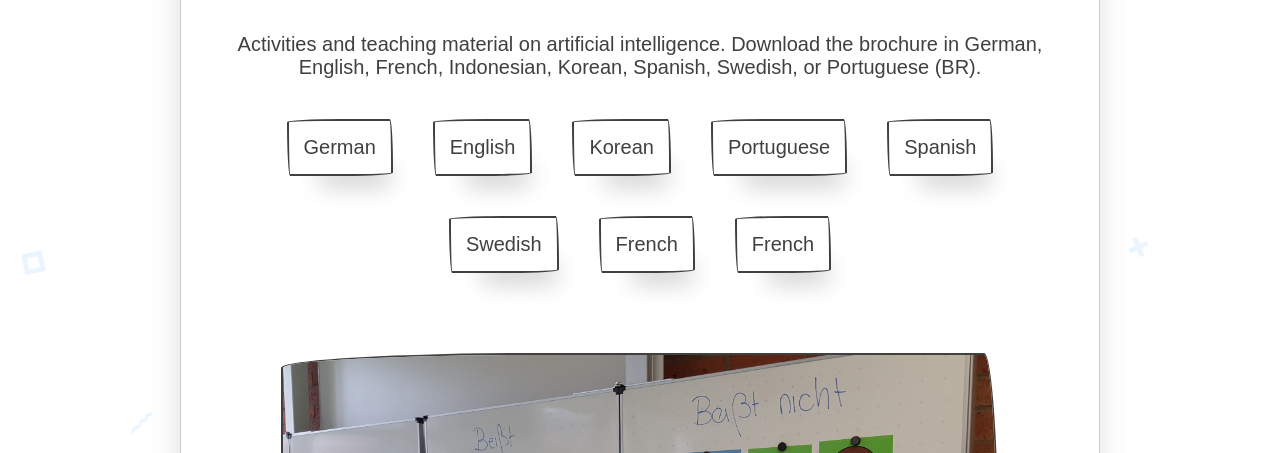
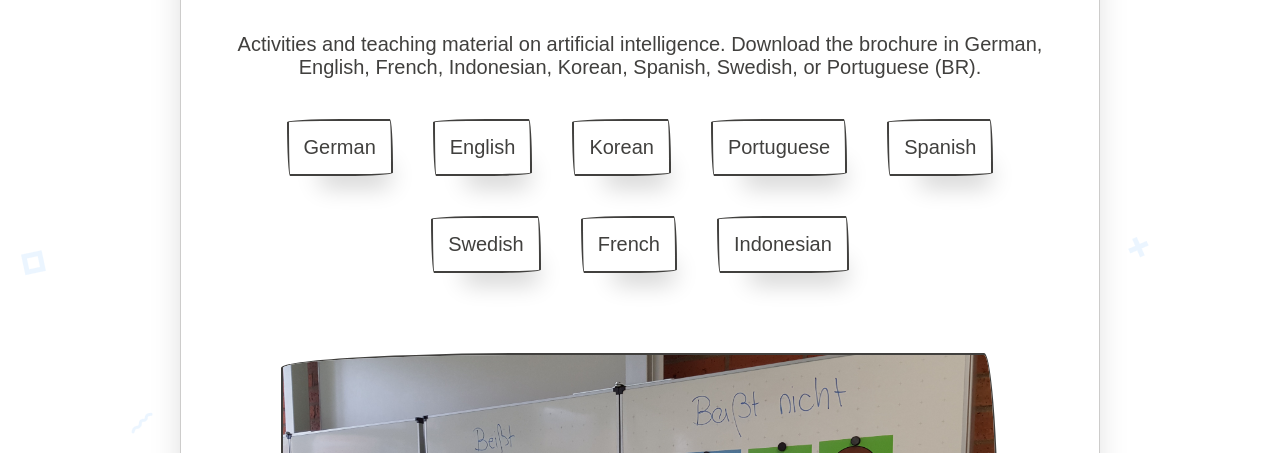
Before and after one commit to manzanillo/ai-unplugged, a Gatsby site: page / in a window 1280 px wide. Shown: the part 347-800 px from the top of the page. Built offline with nearby package versions, Linux system fonts and the light colour scheme; Gatsby itself is replaced by a stand-in of ours; a web font is replaced by a local one.

Commit message:
Button renamed

```diff
--- a/src/components/hero.js
+++ b/src/components/hero.js
@@ -78,7 +78,7 @@ const Header = ({ siteTitle }) => (
           style={{ margin: "1em" }}
           onClick={() => (window.location.href = "indonesian.pdf")}
         >
-          French
+          Indonesian
         </button>
       </div>
       <div style={{ margin: 60, position: "relative" }}>
```
